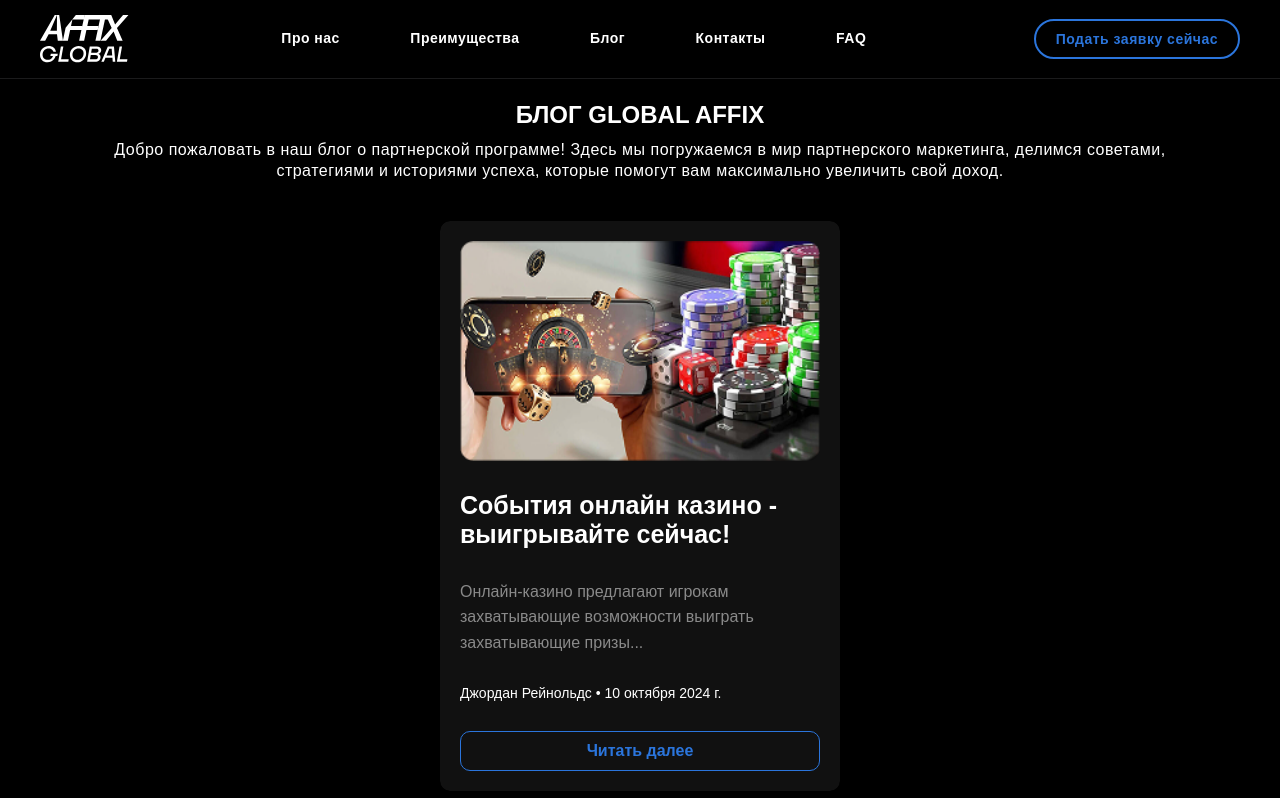
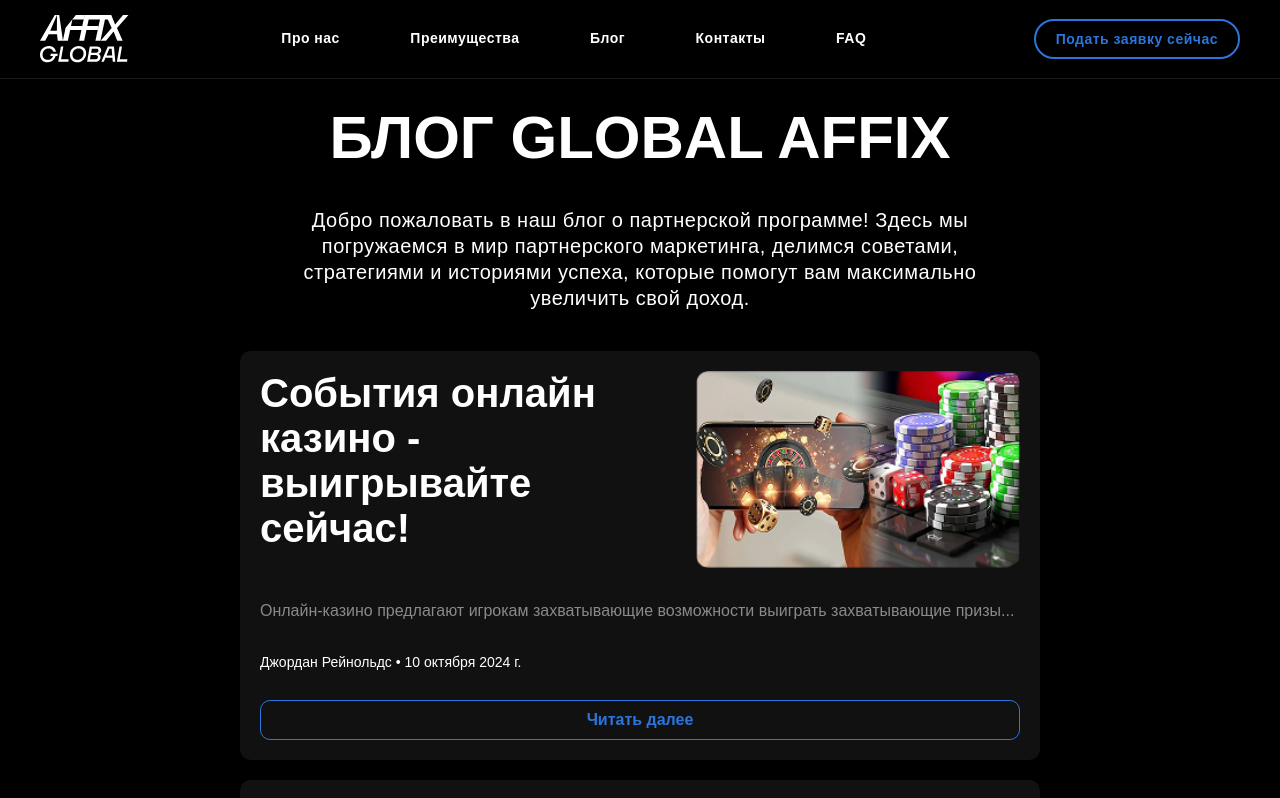
Before and after one commit to slave334/affix_global_v1, a React (Vite) app: page /affix_global/blog in a window 1280 px wide. Shown: the top 798 px of the page. Built offline with nearby package versions, Linux system fonts and the light colour scheme; a web font is replaced by a local one.

Commit message:
micro fix blog dextop

```diff
--- a/src/pages/blog/components/blogContent/BlogContent.jsx
+++ b/src/pages/blog/components/blogContent/BlogContent.jsx
@@ -14,6 +14,11 @@ export const BlogTitleWrapp = styled.div`
   display: flex;
   flex-direction: column;
   gap: 30px;
+  @media (min-width: 768px) {
+    flex-direction: row-reverse;
+  }
+  @media (min-width: 1280px) {
+  }
 `
 export const BlogCard = styled.div`
   background: #111;
@@ -35,6 +40,13 @@ export const BlogCard = styled.div`
     height: auto;
     box-shadow: 0px 6px 15px rgba(255, 255, 255, 0.2);
   `}
+
+  @media (min-width: 768px) {
+    max-width: 600px;
+  }
+  @media (min-width: 1280px) {
+    max-width: 800px;
+  }
 `
 
 export const BlogImage = styled.img`
@@ -50,6 +62,12 @@ export const BlogTitle = styled.h2`
   font-weight: 700;
   line-height: normal;
   margin: 0;
+  @media (min-width: 768px) {
+    font-size: 35px;
+  }
+  @media (min-width: 1280px) {
+    font-size: 40px;
+  }
 `
 
 export const BlogText = styled.div`
--- a/src/pages/blog/components/blogTitle/BlogTitle.jsx
+++ b/src/pages/blog/components/blogTitle/BlogTitle.jsx
@@ -10,7 +10,7 @@ import {
 const BlogTitle = () => {
   return (
     <BlogTitleWrapper>
-      <ContainerPading>
+      <>
         <BlogTitleContainer>
           <BlogTitleHeading>Блог Global Affix</BlogTitleHeading>
           <BlogTitleText>
@@ -20,7 +20,7 @@ const BlogTitle = () => {
             увеличить свой доход.
           </BlogTitleText>
         </BlogTitleContainer>
-      </ContainerPading>
+      </>
     </BlogTitleWrapper>
   )
 }
--- a/src/pages/blog/components/blogTitle/BlogTitleStyled.js
+++ b/src/pages/blog/components/blogTitle/BlogTitleStyled.js
@@ -8,6 +8,14 @@ export const BlogTitleContainer = styled.div`
   align-items: center;
   justify-content: center;
   gap: 10px;
+  @media (min-width: 768px) {
+    max-width: 530px;
+    gap: 20px;
+  }
+  @media (min-width: 1280px) {
+    max-width: 700px;
+    gap: 30px;
+  }
 `
 
 export const BlogTitleHeading = styled.h1`
@@ -18,6 +26,18 @@ export const BlogTitleHeading = styled.h1`
   font-weight: 700;
   line-height: 130%;
   text-transform: uppercase;
+  @media (min-width: 768px) {
+    font-size: 50px;
+    font-style: normal;
+    font-weight: 700;
+    line-height: 78px;
+  }
+  @media (min-width: 1280px) {
+    font-size: 60px;
+    font-style: normal;
+    font-weight: 700;
+    line-height: 78px;
+  }
 `
 
 export const BlogTitleText = styled.p`
@@ -29,4 +49,14 @@ export const BlogTitleText = styled.p`
   font-weight: 400;
   line-height: 130%; /* 20.8px */
   letter-spacing: 0.5px;
+  @media (min-width: 768px) {
+    font-size: 18px;
+    font-style: normal;
+    font-weight: 400;
+  }
+  @media (min-width: 1280px) {
+    font-size: 20px;
+    font-style: normal;
+    font-weight: 400;
+  }
 `
```
